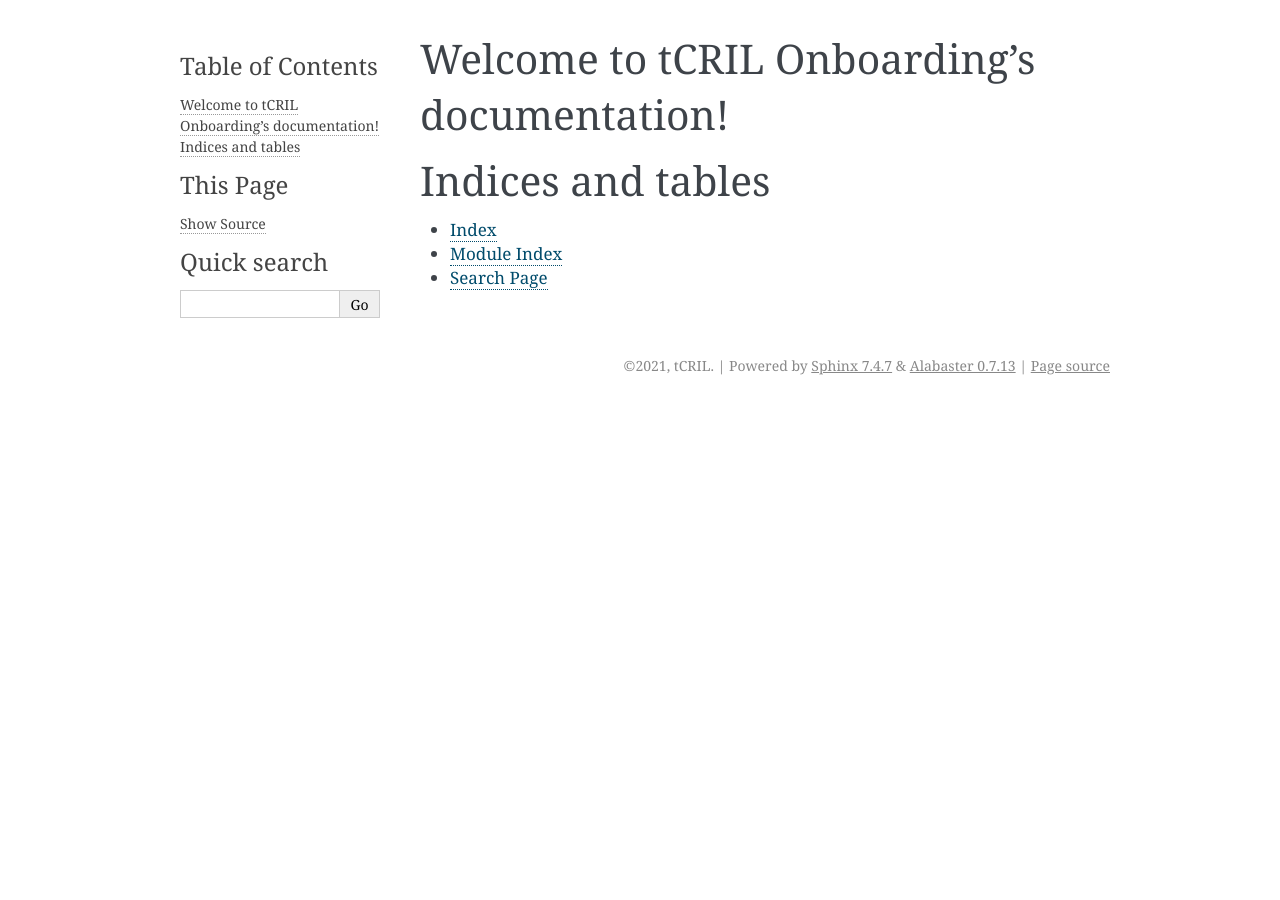
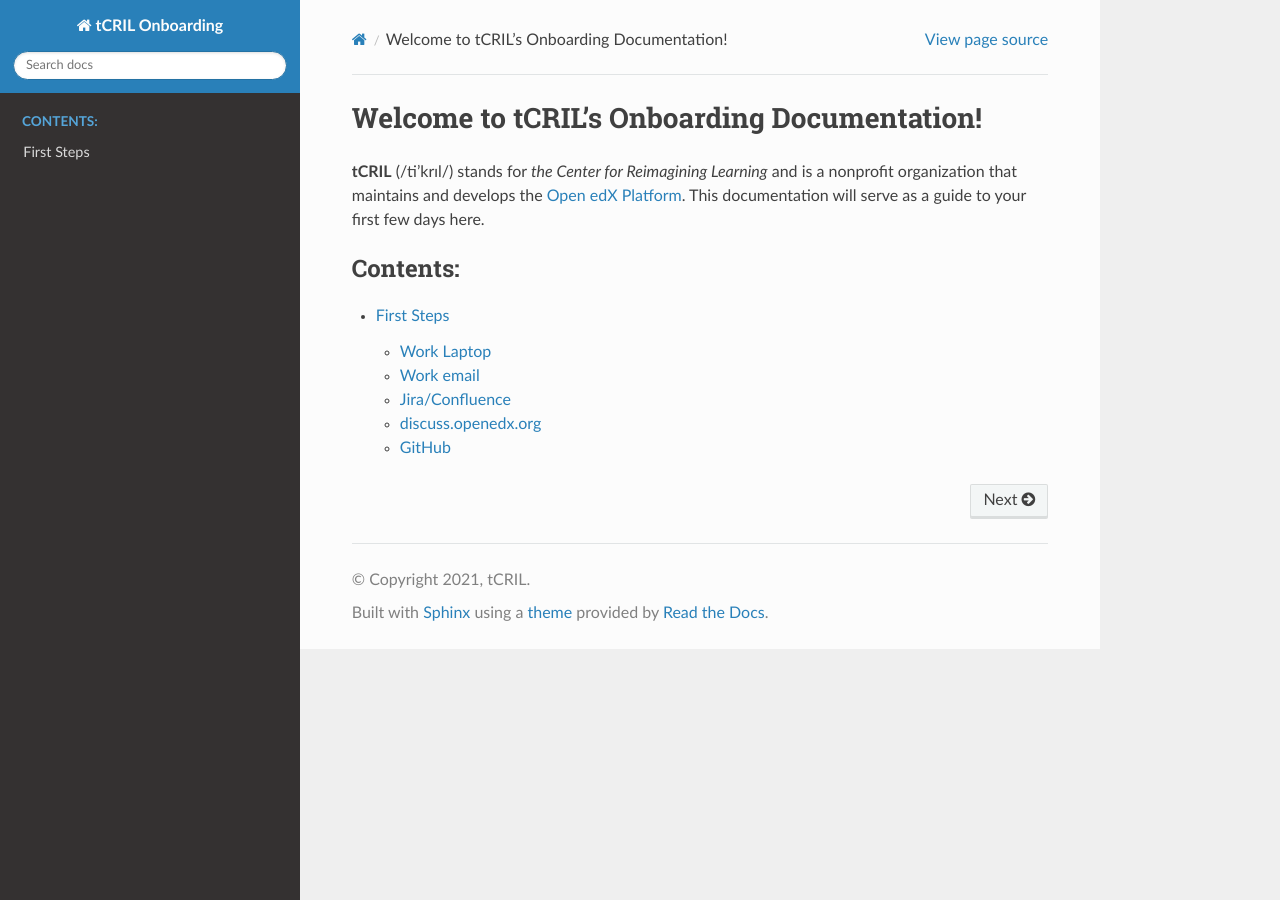
Before and after one commit to openedx/tcril-onboarding, a Sphinx documentation site: the page built from docs/source/index.rst, in a window 1280 px wide. Built offline with Sphinx 7.4.7 and the Read the Docs theme 2.0.0, drawn with Linux system fonts in a browser that asks for light colours.

Commit message:
feat: Add first-steps content and style (#5)
* feat: Add first-steps content and style

A module with the first steps has been added via first-steps.rst. This
is references in index.rst. To add better style, the edx-theme has been
added in conf.py.

* feat: Add link to Jira/Confluence

Adding a link so that new users will know hwere to go to register a new
account.

* feat: Add links where appropriate

Links to discuss.openedx.org and github settings have been added.

* feat: Switch edx-theme for rtd-theme

Given that the edx theme is not actually the right theme for us, we are
not going to use it. Since the default is a bit sparse, I have elected to
use the Read the docs theme as it supports the addition of a logo and
customization of colors.

In addition, the requirements have been updated to reflect the removal
of the edx-theme and the addition of the rtd-theme.

* fix: Add SSO to Jira/Confluence

* fix: Replace Authorization with Authentication

```diff
--- a/docs/source/conf.py
+++ b/docs/source/conf.py
@@ -10,7 +10,7 @@
 # add these directories to sys.path here. If the directory is relative to the
 # documentation root, use os.path.abspath to make it absolute, like shown here.
 #
-# import os
+import os
 # import sys
 # sys.path.insert(0, os.path.abspath('.'))
 import datetime
@@ -48,7 +48,7 @@
 # The theme to use for HTML and HTML Help pages.  See the documentation for
 # a list of builtin themes.
 #
-html_theme = 'alabaster'
+html_theme = 'sphinx_rtd_theme'
 
 # Add any paths that contain custom static files (such as style sheets) here,
 # relative to this directory. They are copied after the builtin static files,
--- /dev/null
+++ b/docs/source/first-steps.rst
@@ -0,0 +1,37 @@
+First Steps
+===========
+
+Work Laptop
+-----------
+Check your personal email for login instructions from IT.
+
+Work email
+----------
+Look for an email asking you to change your password that mentions “the Center
+for Reimagining Learning”. Submit a new password, and sign into your now
+accessible account.
+
+`Jira/Confluence <https://openedx.atlassian.net/jira/projects>`__
+-----------------------------------------------------------------
+Set up an account with
+`Jira/Confluence <https://openedx.atlassian.net/jira/projects>`__ by clicking
+the sign-in icon in the top right, and setting up your account via Google SSO
+using your tCRIL email address. Verify your email address using the link sent
+from Jira. Use the grid of nine dots in the upper left corner to switch between
+Jira and Confluence.
+
+`discuss.openedx.org <https://discuss.openedx.org/>`__
+------------------------------------------------------
+Set up an account on discuss.openedx.org by selecting the Google Account option
+using the Sign Up button in the upper right. Use a tcril.org email address or
+SSO.
+
+GitHub
+------
+Using your personal account for work now? Better change the email too. You will
+be getting many notifications a day and you’ll want them all in one place. Use
+the `GitHub email settings <https://github.com/settings/emails>`_ and the
+`GitHub notifications settings <https://github.com/settings/notifications>`_ to
+add your email address and change where the notifications go. Be sure to enable
+2 Factor Authentication within
+`GitHub Security Settings <https://github.com/settings/security>`_.
--- a/docs/source/index.rst
+++ b/docs/source/index.rst
@@ -3,18 +3,15 @@
    You can adapt this file completely to your liking, but it should at least
    contain the root `toctree` directive.
 
-Welcome to tCRIL Onboarding's documentation!
-============================================
+Welcome to tCRIL's Onboarding Documentation!
+==========================================================
+
+**tCRIL** (/ti'krɪl/) stands for *the Center for Reimagining Learning* and is a
+nonprofit organization that maintains and develops the `Open edX Platform
+<https://open.edx.org/>`_. This documentation will serve as a guide to your
+first few days here.
 
 .. toctree::
+   first-steps
    :maxdepth: 2
    :caption: Contents:
-
-
-
-Indices and tables
-==================
-
-* :ref:`genindex`
-* :ref:`modindex`
-* :ref:`search`
```
Also changed, not shown: 2 other files.
